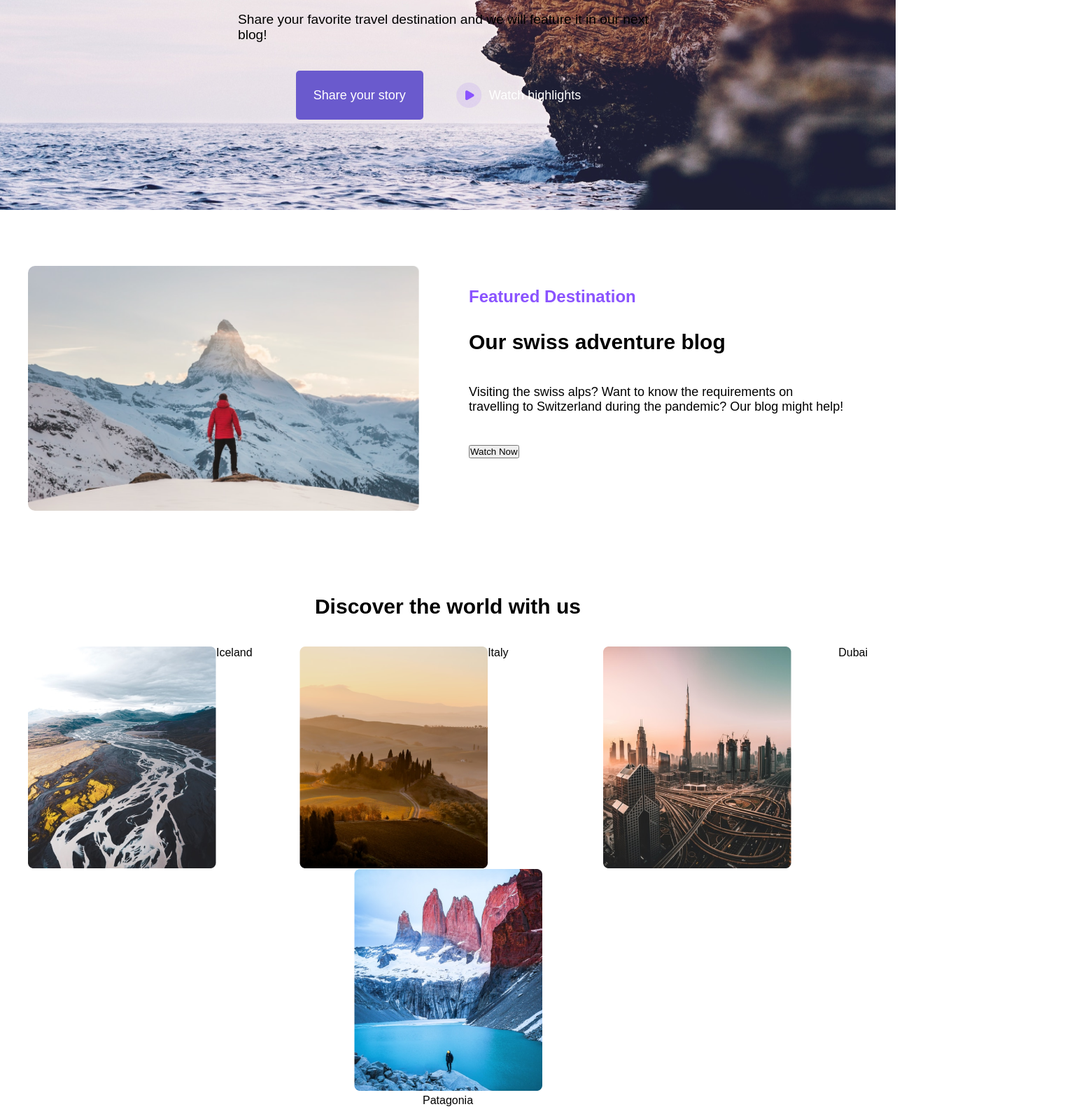
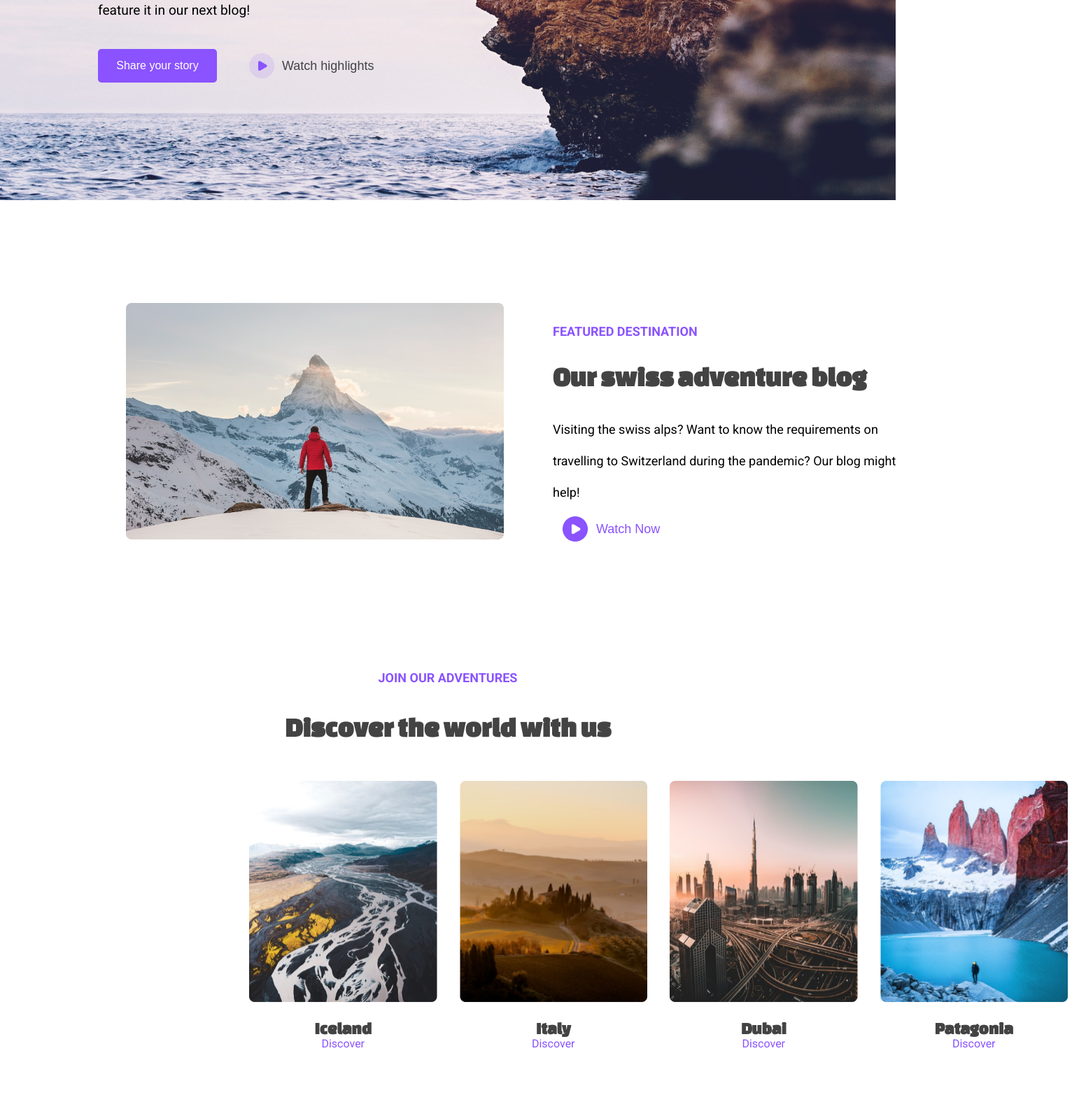
Before and after one commit to We1r/Verstka, a plain HTML site: page index.html in a window 1280 px wide. Shown: the part 384-1969 px from the top of the page at 70% size, 1542 px wide, since content can reach past the window. After the commit the page ends 1934 px from the top, so only its background shows below. Drawn offline with Linux system fonts and the light colour scheme.

Commit message:
change: index.html, style.css; add: ChangaOne.ttf, Play Icon 2.png, Roboto.ttf, Seperator.png, Vector.png.

```diff
--- a/index.html
+++ b/index.html
@@ -10,7 +10,7 @@
     <header class="header">
         <nav class="navbar">
             <div class="logo">
-                <span class="logo-text-thin">Talking</span>
+                <span class="logo-text-thin"><img src="Vector.png" alt="Vector-thin"></span>
                 <span class="logo-text-bold">Travel</span>
             </div>
             <ul class="nav-links">
@@ -18,16 +18,19 @@
                 <li><a href="#">Story</a></li>
                 <li><a href="#">Gallery</a></li>
                 <li><a href="#">Contact Us</a></li>
+
+                <a href="#"><img src="Seperator.png" alt="Seperator"></a>
+                <a href="#"><img src="Header Search Icon.png" alt="Search"></a>
+                <a href="#"><img src="Header Profile.png" alt="Profile"></a>
             </ul>
-            <div class="icons">
-                <a href="#"><img src="Header Search Icon.png" alt="Search" class="icon"></a>
-                <a href="#"><img src="Header Profile.png" alt="Profile" class="icon"></a>
             </div>
         </nav>
         <header class="hero-section">
             <div class="hero-content">
-            <h1>Let's talk about your next trip!</h1>
-            <p>Share your favorite travel destination and we will feature it in our next blog!</p>
+            <h1><span class="hero-content-text">Let's talk</span> about</h1>
+            <h1>your next trip!</h1>
+            <p>Share your favorite travel destination and we will</p>
+            <p>feature it in our next blog!</p>
                 <div class="cta-buttons">
                     <button class="primary-btn">Share your story</button>
                     <button class="secondary-btn"><img src="Play Icon.png" alt="Play Icon" class="play-icon">Watch highlights</button>
@@ -38,36 +41,53 @@
 
     <main>
         <section class="featured-destination">
-            <img src="Featured Image Container.png" alt="Swiss Alps">
+            <img src="Featured Image Container.png" alt="Swiss Alps" class="swiss-alps-img">
             <div class="destination-info">
-                <h2>Featured Destination</h2>
+                <h2>FEATURED DESTINATION</h2>
                 <h3>Our swiss adventure blog</h3>
-                <p>Visiting the swiss alps? Want
-                    to know the requirements
-                    on travelling to Switzerland
-                    during the pandemic? Our blog might help!</p>
-                    <Button>Watch Now</Button>
+                <p>Visiting the swiss alps? Want to know the requirements on</p>
+                <p>travelling to Switzerland during the pandemic? Our blog might</p>
+                <p>help!</p>
+                <button class="destination-btn"><img src="Play Icon 2.png" alt="Play Icon" class="play-icon-2">Watch Now</button>
             </div>
         </section>
 
         <section class="discover-section">
+            <div class="discover-header">
+                <h1>JOIN OUR ADVENTURES</h1>
                 <h2>Discover the world with us</h2>
-            <div class="destinations">
-                <div class="destinations">
-                    <img src="Iceland card image.png" alt="Iceland">
-                    <p>Iceland</p>
             </div>
             <div class="destinations">
+                <div class="destinations-1">
+                    <div class="destination">
+                    <img src="Iceland card image.png" alt="Iceland">
+                            <div class="destination-text">
+                                <p>Iceland</p>
+                                <span>Discover</span>
+                            </div>
+                    </div>
+                    <div class="destination">
                         <img src="Italy card image.png" alt="Italy">
+                            <div class="destination-text">
                                 <p>Italy</p>
+                                <span>Discover</span>
                             </div>
-                <div class="destinations"></div>
+                    </div>
+                    <div class="destination">
                         <img src="Dubai card image.png" alt="Dubai">
+                                <div class="destination-text">
                                     <p>Dubai</p>
+                                    <span>Discover</span>
                                 </div>
-                <div class="destinations"></div>
+                        </div>
+                        <div class="destination">
                             <img src="Patagonia Card Image.png" alt="Patagonia">
+                                <div class="destination-text">
                                     <p>Patagonia</p>
+                                    <span>Discover</span>
+                                </div>
+                        </div>
+                </div>
             </div>
             </div>
         </section>
--- a/style.css
+++ b/style.css
@@ -7,9 +7,16 @@
 @font-face {
     font-family: "Better Land";
     src: url(BetterLand.otf);
+}
 
-    font-style: normal;
-    font-weight: normal;
+@font-face {
+    font-family: "Changa One";
+    src: url(ChangaOne.ttf);
+}
+
+@font-face {
+    font-family: "Roboto";
+    src: url(Roboto.ttf);
 }
 
 body {
@@ -28,10 +35,13 @@ body {
     justify-content: space-between;
     align-items: center;
     padding: 20px;
+    width: auto;
+    height: 90px;
+    margin-right: 119px;
 }
 
 .logo {
-    margin: 1 auto;
+    margin: 199px;
     width: 100px;
     height: 64px;
 
@@ -40,23 +50,11 @@ body {
     flex-grow: 0;
 }
 
-.logo-text-thin {
-    font-family: 'Cursive', Better Land;
-    font-size: 28px;
-    width: 62.6px;
-    height: 25.65px;
-    top: 5.41px;
-    left: 0.82px;
-    gap: 0px;
-    opacity: 0px;
-
-}
-
 .logo-text-bold {
     font-size: 36px;
     font-weight: bold;
     color: #8A53FF;
-
+    font-family: 'Cursive', Changa One;
     width: 95.93px;
     height: 23.12px;
     top: 35.27px;
@@ -65,15 +63,22 @@ body {
     opacity: 0px;
 }
 
+.icons {
+    display: flex;
+    gap: 18px;
+}
+
 .nav-links {
     list-style: none;
     display: flex;
-    gap: 20px;
+    gap: 32.29px;
+    margin-left: auto;
 }
 
 .nav-links li a {
     text-decoration: none;
     color: black;
+    font-family: Roboto;
 }
 
 .nav-links li a.active {
@@ -82,6 +87,7 @@ body {
 
 .hero-section {
     position: relative;
+    font-family: Changa One;
     background-image: url('hero background image.png');
     background-size: cover;
     background-position: center;
@@ -89,7 +95,7 @@ body {
     height: 580px;
     display: flex;
     align-items: center;
-    justify-content: center;
+    justify-content: left;
 }
 
 .hero-content {
@@ -98,52 +104,57 @@ body {
     height: 580px;
     flex-direction: column;
     justify-content: center;
+    margin-left: 140px;
+    margin-right: 120px;
+    margin-top: 124px;
+    margin-bottom: 204px;
 }
 
 .hero-section h1 {
     font-size: 4rem;
     font-weight: bold;
     margin-bottom: 20px;
-    color: #6a00ff;
+    color: #434343;
 }
 
 .hero-section h1 span {
-    color: #6a5acd;
+    color: #8A53FF;
 }
 
 .hero-section p {
+    font-family: Roboto;
     font-size: 1.2rem;
-    margin-bottom: 40px;
+    margin-bottom: 10px;
 }
 
 .cta-buttons {
+    font-family: Roboto;
     display: flex;
     gap: 20px;
-    justify-content: center;
+    justify-content: left;
+    margin-top: 34px;
 }
 
 .primary-btn {
-    background-color: #6a5acd;
+    background-color: #8A53FF;
     color: white;
     padding: 15px 25px;
     border: none;
     border-radius: 5px;
-    font-size: 18px;
-    cursor: pointer;
-    transition: 0.3s ease;
+    font-size: 16px;
+    width: 170px;
+    height: 48px;
 }
 
 .secondary-btn {
     background-color: transparent;
-    color: white;
-    padding: 15px 25px;
+    color: #434343;
     border: 2px solid transparent;
     border-radius: 5px;
     font-size: 18px;
     display: flex;
     align-items: center;
-    cursor: pointer;
-    transition: 0.3s ease, border-color 0.3s ease;
+    margin-left: 24px;
 }
 
 .play-icon {
@@ -155,18 +166,12 @@ body {
     justify-content: space-between;
     padding: 40px;
     background-color: white;
-    margin: 40px 0;
-}
-
-.featured-destination img {
-    width: 50%;
-    border-radius: 10px;
+    margin-top: 107px;
+    margin-left: 140px;
+    margin-bottom: 107px;
 }
 
 .destination-info {
-    /* Featured Destination Blurb */
-
-/* Auto layout */
 display: flex;
 flex-direction: column;
 align-items: flex-start;
@@ -176,56 +181,126 @@ gap: 24px;
 width: 580px;
 height: 292px;
 
-
-/* Inside auto layout */
 flex: none;
 order: 1;
 flex-grow: 1;
 
 }
 
+.swiss-alps-img {
+    width: auto;
+    height: auto;
+}
+
 .destination-info h2 {
+    font-family: Roboto;
     color: #8A53FF;
-    font-size: 24px;
+    font-size: 18px;
     margin-bottom: 10px;
 }
 
 .destination-info h3 {
-    font-size: 30px;
+    font-family: Changa One;
+    color: #434343;
+    font-size: 39px;
     margin-bottom: 20px;
 }
 
 .destination-info p {
+    font-family: Roboto;
     font-size: 18px;
-    margin-bottom: 20px;
+}
+
+.destination-btn {
+    background-color: transparent;
+    color: #8A53FF;
+    border: 2px solid transparent;
+    font-size: 18px;
+    display: flex;
+    align-items: center;
+    width: 156  px;
+    height: 36px;
+}
+
+.play-icon-2 {
+    width: 36px;
+    height: 36px;
+    margin: 12px;
 }
 
 .discover-section {
+    display: flex;
+    flex-direction: column;
+    justify-content: center;
     padding: 40px;
     text-align: center;
 }
 
+.discover-header {
+    display: flex;
+    flex-direction: column;
+    justify-content: space-between;
+}
+
+.discover-section h1 {
+    font-family: Roboto;
+    font-size: 18px;
+    margin-bottom: 40px;
+    color: #8A53FF;
+}
+
 .discover-section h2 {
-    font-size: 30px;
+    font-family: Changa One;
+    font-size: 39px;
     margin-bottom: 40px;
+    color: #434343;
 }
 
 .destinations {
     display: flex;
     justify-content: space-between;
+    width: 1202px;
+    height: 410px;
 }
 
-.destination {
-    width: 22%;
+.destinations-1 {
+    display: flex;
+    justify-content: space-between;
+    width: 601px;
+    height: 410px;
+    margin-left: 300px;
+    margin-right: auto;
 }
 
-.destination img {
-    width: 100%;
-    border-radius: 10px;
-    margin-bottom: 10px;
+.destinations-1 img {
+    width: 268.5px;
+    height: 317.05px;
+    margin-left: 16px;
+    margin-top: 16px;
+    margin-right: 16px;
+    margin-bottom: 16px;
 }
 
-.destination p {
-    font-size: 18px;
+.destination-text {
+    display: flex;
+    width: 268.5px;
+    height: 50.95px;
+    flex-direction: column;
+    justify-content: center;
+    margin-left: 16px;
+    margin-right: 16px;
+    margin-bottom: 16px;
+}
+
+.destination-text p {
+    font-family: Changa One;
+    font-size: 24px;
     font-weight: bold;
+    color: #434343;
 }
+
+.destination-text span {
+    font-family: Roboto;
+    font-size: 16px;
+    color: #8A53FF;
+}
```
Also changed, not shown: ChangaOne.ttf (added), Play Icon 2.png (added), Roboto.ttf (added), Seperator.png (added), Vector.png (added). Lines whose indentation alone changed are shown as unchanged.
